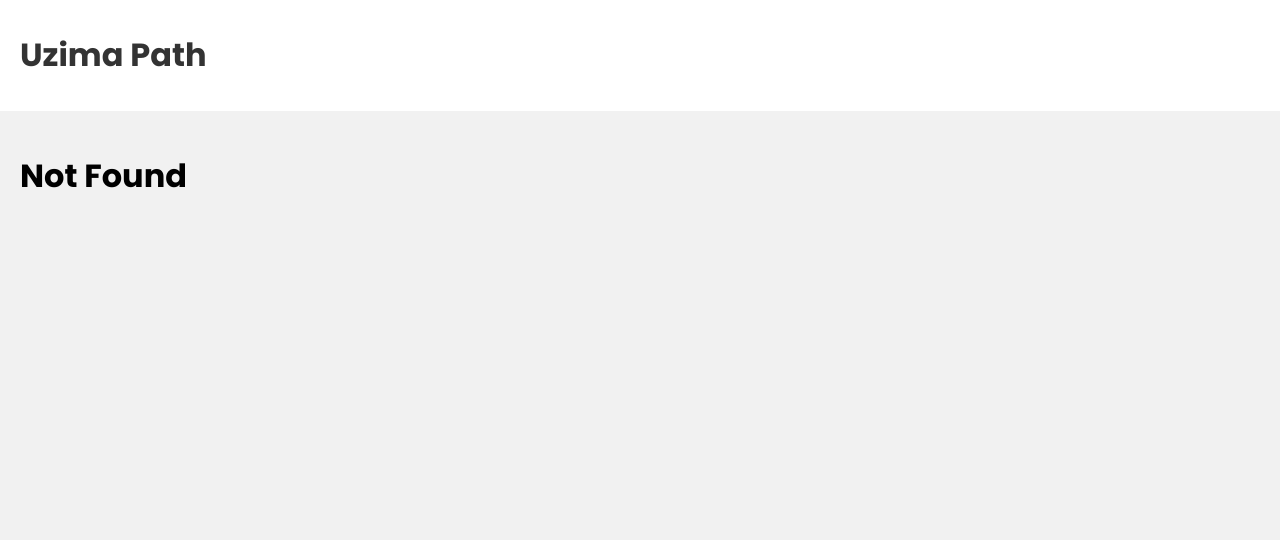
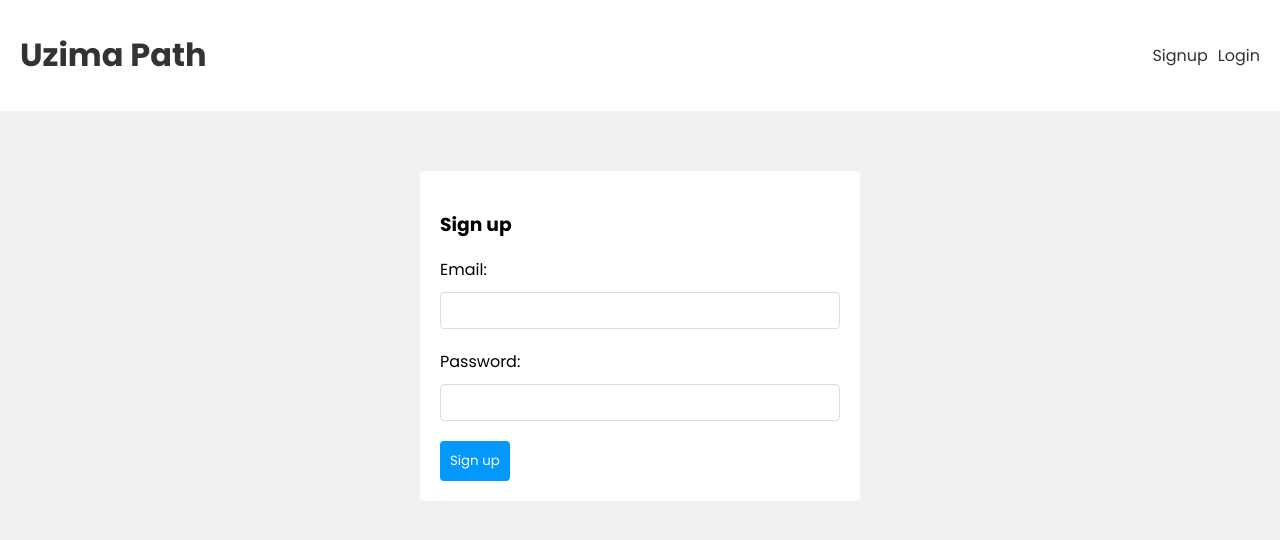
Before and after one commit to Mulih/uzimaPath, a React (Create React App) app in the folder frontend/: page /signup in a window 1280 px wide. Before the commit this address had no page. Shown: the top 540 px of the page. Built offline with nearby package versions, Linux system fonts and the light colour scheme.

Commit message:
Update routes in App.js to include Signup and Login pages

```diff
--- a/frontend/src/App.js
+++ b/frontend/src/App.js
@@ -1,10 +1,13 @@
 import { BrowserRouter, Routes, Route } from 'react-router-dom';
+import Signup from './pages/Signup.js';
+import Login from './pages/Login.js';
 import LandingPage from './pages/LandingPage.js';
 import Dashboard from './pages/Dashboard.js';
 import Exercises from './pages/Exercises.js';
 import Goals from './pages/Goals.js';
 import Navbar from './components/Navbar.js';
 import Admin from './pages/Admin.js';
+
 
 function App() {
   return (
@@ -13,6 +16,8 @@
       <div className="pages">
           <Routes>
             <Route path="/" element={<LandingPage />} />
+            <Route path="/signup" element={<Signup />} />
+            <Route path="/login" element={<Login />} />
             <Route path="/Dashboard" element={<Dashboard />} />
             <Route path="/exercises" element={<Exercises />} />
             <Route path="/goals" element={<Goals />} />
--- /dev/null
+++ b/frontend/src/Hooks/useAuthContext.js
@@ -0,0 +1,16 @@
+import { useContext } from 'react';
+import { AuthContext } from '../context/AuthContext.js';
+
+export const UseAuthContext = () =>  {
+    const context = useContext(AuthContext);
+
+    if (!context) {
+        throw Error('useAuthContext must be used inside an AuthContextProvider');
+    }
+	return (
+	  <div>
+	  </div>
+	);
+  }
+
+export default UseAuthContext;
--- /dev/null
+++ b/frontend/src/Hooks/useSignup.js
@@ -0,0 +1,43 @@
+import { useState } from 'react';
+import { UseAuthContext } from './useAuthContext.js';
+
+
+
+
+export const UseSignup = () =>  {
+
+    const [error, setError] = useState(null);
+    const [isLoading, setIsLoading] = useState(null);
+    const { dispatch } = UseAuthContext();
+
+
+    const signup = async (email, password) => {
+        setIsLoading(true);
+        setError(null);
+
+        const response = await fetch('/api/user/signup', {
+            method: 'POST',
+            headers: {'Content-Type': 'application/json'},
+            body: JSON.stringify({email, password}),
+        });
+
+        const data = await response.json();
+        if (!response.ok) {
+            setIsLoading(false);
+            setError(data.error);
+        }
+        if (response.ok) {
+            // save the user to local storage
+            localStorage.setItem('user', JSON.stringify(data));
+
+            dispatch ({type: 'LOGIN', payload: data});
+
+            setIsLoading(false);
+        }
+    }
+
+	return { signup, isLoading, error }
+
+}
+
+export default UseSignup;
--- a/frontend/src/components/Navbar.js
+++ b/frontend/src/components/Navbar.js
@@ -7,6 +7,16 @@
             <Link to='/'>
                 <h1>Uzima Path</h1>
             </Link>
+            <nav>
+              <div>
+                <Link to='/signup'>
+                  Signup
+                </Link>
+                <Link to='/login'>
+                  Login
+                </Link>
+              </div>
+            </nav>
 
         </div>
       </header>
--- /dev/null
+++ b/frontend/src/context/AuthContext.js
@@ -0,0 +1,30 @@
+import { createContext, useReducer } from 'react';
+
+export const AuthContext = createContext();
+
+export const authReducer = (state, action) => {
+    switch (action.type) {
+      case 'LOGIN':
+        return { user: action.payload };
+      case 'LOGOUT':
+        return { user: null };
+      default:
+        return state;
+    }
+}
+
+export const AuthContextProvider = ({ children }) =>  {
+    const [state, dispatch] = useReducer(authReducer, {
+      user: null
+    })
+
+    console.log('AuthContext state:', state);
+
+	return (
+	  <AuthContext.Provider value={{ ...state, dispatch }}>
+        { children }
+      </AuthContext.Provider>
+	);
+  }
+
+  export default AuthContext;
--- a/frontend/src/index.css
+++ b/frontend/src/index.css
@@ -113,3 +113,20 @@
   border-radius: 4px;
   margin: 20px 0;
 }
+
+nav {
+  display: flex;
+  align-items: center;
+}
+
+nav a {
+  margin-left: 10px;
+}
+
+form.signup, form.login {
+  max-width: 400px;
+  margin: 40px auto;
+  padding: 20px;
+  background: #fff;
+  border-radius: 4px
+}
--- a/frontend/src/index.js
+++ b/frontend/src/index.js
@@ -3,14 +3,17 @@
 import './index.css';
 import App from './App.js';
 import { ExercisesContextProvider } from './context/ExercisesContext.js';
+import { AuthContextProvider } from './context/AuthContext.js';
 
 
 
 const root = ReactDOM.createRoot(document.getElementById('root'));
 root.render(
   <React.StrictMode>
-     <ExercisesContextProvider>
-       <App />
-     </ExercisesContextProvider>
+    <AuthContextProvider>
+      <ExercisesContextProvider>
+        <App />
+      </ExercisesContextProvider>
+     </AuthContextProvider>
   </React.StrictMode>
 );
--- /dev/null
+++ b/frontend/src/pages/Login.js
@@ -0,0 +1,37 @@
+import { useState} from 'react';
+
+  const Login = () =>  {
+
+    const [email, setEmail] = useState('');
+    const [password, setPassword] = useState('');
+
+    const  handleSubmit = async (e) => {
+        e.preventDefault();
+
+        console.log('Login form submitted with:', email, password);
+    }
+
+	return (
+	  <form className="Login" onSubmit={handleSubmit}>
+
+        <h3>Login</h3>
+
+        <label>Email:</label>
+        <input
+          type="email"
+          onChange={(e) => setEmail(e.target.value)}
+          value={email}
+        />
+        <label>Password:</label>
+        <input
+          type="Password"
+          onChange={(e) => setPassword(e.target.value)}
+          value={password}
+        />
+
+        <button>Login</button>
+      </form>
+	);
+  }
+
+  export default Login;
--- /dev/null
+++ b/frontend/src/pages/Signup.js
@@ -0,0 +1,41 @@
+import { useState} from 'react';
+import { UseSignup } from '../Hooks/useSignup.js';
+
+  const Signup = () =>  {
+
+    const [email, setEmail] = useState('');
+    const [password, setPassword] = useState('');
+
+    const { signup, error, isLoading } = UseSignup();
+
+    const  handleSubmit = async (e) => {
+        e.preventDefault();
+
+        await signup(email, password);
+    }
+
+	return (
+	  <form className="signup" onSubmit={handleSubmit}>
+
+        <h3>Sign up</h3>
+
+        <label>Email:</label>
+        <input
+          type="email"
+          onChange={(e) => setEmail(e.target.value)}
+          value={email}
+        />
+        <label>Password:</label>
+        <input
+          type="Password"
+          onChange={(e) => setPassword(e.target.value)}
+          value={password}
+        />
+
+        <button disabled={isLoading}>Sign up</button>
+        {error && <div className="error">{error}</div>}
+      </form>
+	);
+  }
+
+  export default Signup;
```
